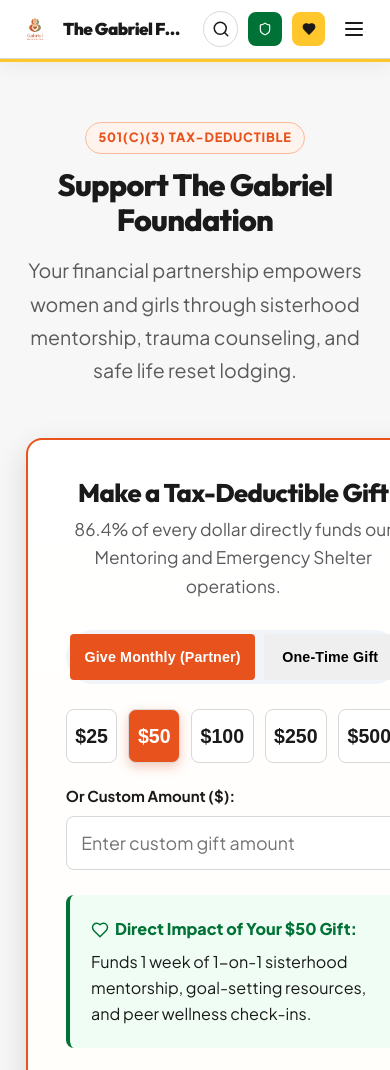
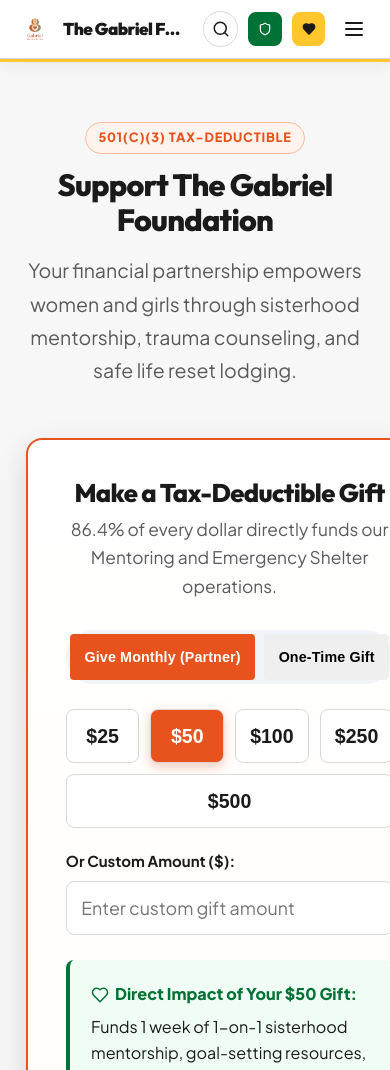
Before and after one commit to Jameskinyanjui-coder/The-Gabriel-Foundation, a Next.js app: page /donate in a window 390 px wide. Shown: the top 1070 px of the page. Built offline with nearby package versions, Linux system fonts and the light colour scheme.

Commit message:
fix: global comprehensive mobile responsiveness sweep (removed hardcoded nowrap, fixed grid boundaries, enabled flex wrapping)

```diff
--- a/src/app/about/page.tsx
+++ b/src/app/about/page.tsx
@@ -46,7 +46,7 @@
       </div>
 
       {/* Community Life Reset Banner */}
-      <div style={{ display: 'grid', gridTemplateColumns: 'repeat(auto-fit, minmax(300px, 1fr))', gap: '2rem', alignItems: 'center', background: '#FFFFFF', padding: '2.5rem', borderRadius: '16px', border: '1px solid var(--color-border)', boxShadow: 'var(--shadow-md)', marginBottom: '4rem' }}>
+      <div style={{ display: 'grid', gridTemplateColumns: 'repeat(auto-fit, minmax(280px, 1fr))', gap: '2rem', alignItems: 'center', background: '#FFFFFF', padding: '2.5rem', borderRadius: '16px', border: '1px solid var(--color-border)', boxShadow: 'var(--shadow-md)', marginBottom: '4rem' }}>
         <div style={{ height: '300px', borderRadius: '12px', overflow: 'hidden' }}>
           <img
             src="/images/women-community-support.jpg"
--- a/src/app/contact/page.tsx
+++ b/src/app/contact/page.tsx
@@ -41,7 +41,7 @@
           </p>
         </div>
 
-        <Link href="/crisis/emergency" className="btn btn-primary" style={{ backgroundColor: 'var(--color-alert-red)', whiteSpace: 'nowrap' }}>
+        <Link href="/crisis/emergency" className="btn btn-primary" style={{ backgroundColor: 'var(--color-alert-red)', wordBreak: 'break-word', maxWidth: '100%', boxSizing: 'border-box' }}>
           <PhoneCall size={18} />
           Go to Emergency Crisis Help
         </Link>
--- a/src/app/crisis/page.tsx
+++ b/src/app/crisis/page.tsx
@@ -22,7 +22,7 @@
             </p>
           </div>
 
-          <div style={{ backgroundColor: '#111827', padding: '1.5rem', borderRadius: '12px', border: '1px solid #374151', minWidth: '300px' }}>
+          <div style={{ backgroundColor: '#111827', padding: '1.5rem', borderRadius: '12px', border: '1px solid #374151', maxWidth: '100%', boxSizing: 'border-box' }}>
             <div style={{ fontSize: '0.82rem', color: '#FCA5A5', fontWeight: 800, textTransform: 'uppercase', letterSpacing: '0.05em' }}>
               24/7 Confidential Crisis Line
             </div>
@@ -35,7 +35,7 @@
       </div>
 
       {/* Visual Photo Banner */}
-      <div style={{ display: 'grid', gridTemplateColumns: 'repeat(auto-fit, minmax(320px, 1fr))', gap: '2rem', alignItems: 'center', marginBottom: '4rem', background: '#FFFFFF', borderRadius: '16px', border: '1px solid var(--color-border)', overflow: 'hidden', boxShadow: 'var(--shadow-md)' }}>
+      <div style={{ display: 'grid', gridTemplateColumns: 'repeat(auto-fit, minmax(280px, 1fr))', gap: '2rem', alignItems: 'center', marginBottom: '4rem', background: '#FFFFFF', borderRadius: '16px', border: '1px solid var(--color-border)', overflow: 'hidden', boxShadow: 'var(--shadow-md)' }}>
         <div style={{ padding: '2.5rem' }}>
           <h2 style={{ fontSize: '1.8rem', color: 'var(--irc-dark)', marginBottom: '1rem' }}>
             Women's Rights Are Human Rights
--- a/src/app/globals.css
+++ b/src/app/globals.css
@@ -737,7 +737,7 @@
   .nav-brand-title { font-size: 1rem !important; }
   .btn-text-responsive { display: none; }
   .nav-tier-actions .btn { padding: 0.45rem !important; border-radius: 8px !important; }
-  .grid-2, .grid-3, .grid-4 { grid-template-columns: 1fr !important; }
+  .grid-2, .grid-3, .grid-4, .grid-responsive { grid-template-columns: 1fr !important; }
   .referral-4-grid { grid-template-columns: 1fr !important; }
   .footer-top { grid-template-columns: 1fr; }
   .stat-strip { grid-template-columns: 1fr 1fr; gap: 1rem; }
--- a/src/app/mentoring/page.tsx
+++ b/src/app/mentoring/page.tsx
@@ -20,7 +20,7 @@
       </div>
 
       {/* Hero Photo Banner */}
-      <div style={{ display: 'grid', gridTemplateColumns: 'repeat(auto-fit, minmax(320px, 1fr))', gap: '2rem', alignItems: 'center', marginBottom: '4rem', background: '#FFFFFF', borderRadius: '16px', border: '1px solid var(--color-border)', overflow: 'hidden', boxShadow: 'var(--shadow-md)' }}>
+      <div style={{ display: 'grid', gridTemplateColumns: 'repeat(auto-fit, minmax(280px, 1fr))', gap: '2rem', alignItems: 'center', marginBottom: '4rem', background: '#FFFFFF', borderRadius: '16px', border: '1px solid var(--color-border)', overflow: 'hidden', boxShadow: 'var(--shadow-md)' }}>
         <div style={{ padding: '2.5rem' }}>
           <h2 style={{ fontSize: '1.8rem', color: 'var(--irc-dark)', marginBottom: '1rem' }}>
             Standing Hand-in-Hand Against Violence
--- a/src/app/page.tsx
+++ b/src/app/page.tsx
@@ -112,7 +112,7 @@
             </p>
           </div>
 
-          <div style={{ display: 'grid', gridTemplateColumns: 'repeat(auto-fit, minmax(290px, 1fr))', gap: '2rem' }}>
+          <div style={{ display: 'grid', gridTemplateColumns: 'repeat(auto-fit, minmax(280px, 1fr))', gap: '2rem' }}>
 
             {/* Pillar 1: Mentorship */}
             <div className="pillar-card">
@@ -266,7 +266,7 @@
       {/* ── Confidential Intake Screener & Immediate Hotline Link ── */}
       <section style={{ padding: '4.5rem 0', background: 'var(--color-bg-main)' }}>
         <div className="container">
-          <div style={{ display: 'grid', gridTemplateColumns: 'repeat(auto-fit, minmax(290px, 1fr))', gap: '2.5rem', alignItems: 'start' }}>
+          <div style={{ display: 'grid', gridTemplateColumns: 'repeat(auto-fit, minmax(280px, 1fr))', gap: '2.5rem', alignItems: 'start' }}>
 
             {/* Interactive Screener */}
             <div>
--- a/src/components/DonationCalculator.tsx
+++ b/src/components/DonationCalculator.tsx
@@ -74,7 +74,7 @@
           </div>
 
           {/* Amount Presets */}
-          <div style={{ display: 'grid', gridTemplateColumns: 'repeat(5, 1fr)', gap: '0.65rem', marginBottom: '1.25rem' }}>
+          <div style={{ display: 'flex', flexWrap: 'wrap', gap: '0.65rem', marginBottom: '1.25rem' }}>
             {presets.map((p) => (
               <button
                 key={p}
@@ -90,7 +90,9 @@
                   backgroundColor: amount === p && !customAmount ? 'var(--color-primary)' : 'white',
                   color: amount === p && !customAmount ? 'white' : 'var(--color-text-main)',
                   boxShadow: amount === p && !customAmount ? '0 4px 12px rgba(217, 83, 40, 0.3)' : 'none',
-                  transition: 'all var(--transition-fast)'
+                  transition: 'all var(--transition-fast)',
+                  flex: 1,
+                  minWidth: '60px'
                 }}
               >
                 ${p}
```
